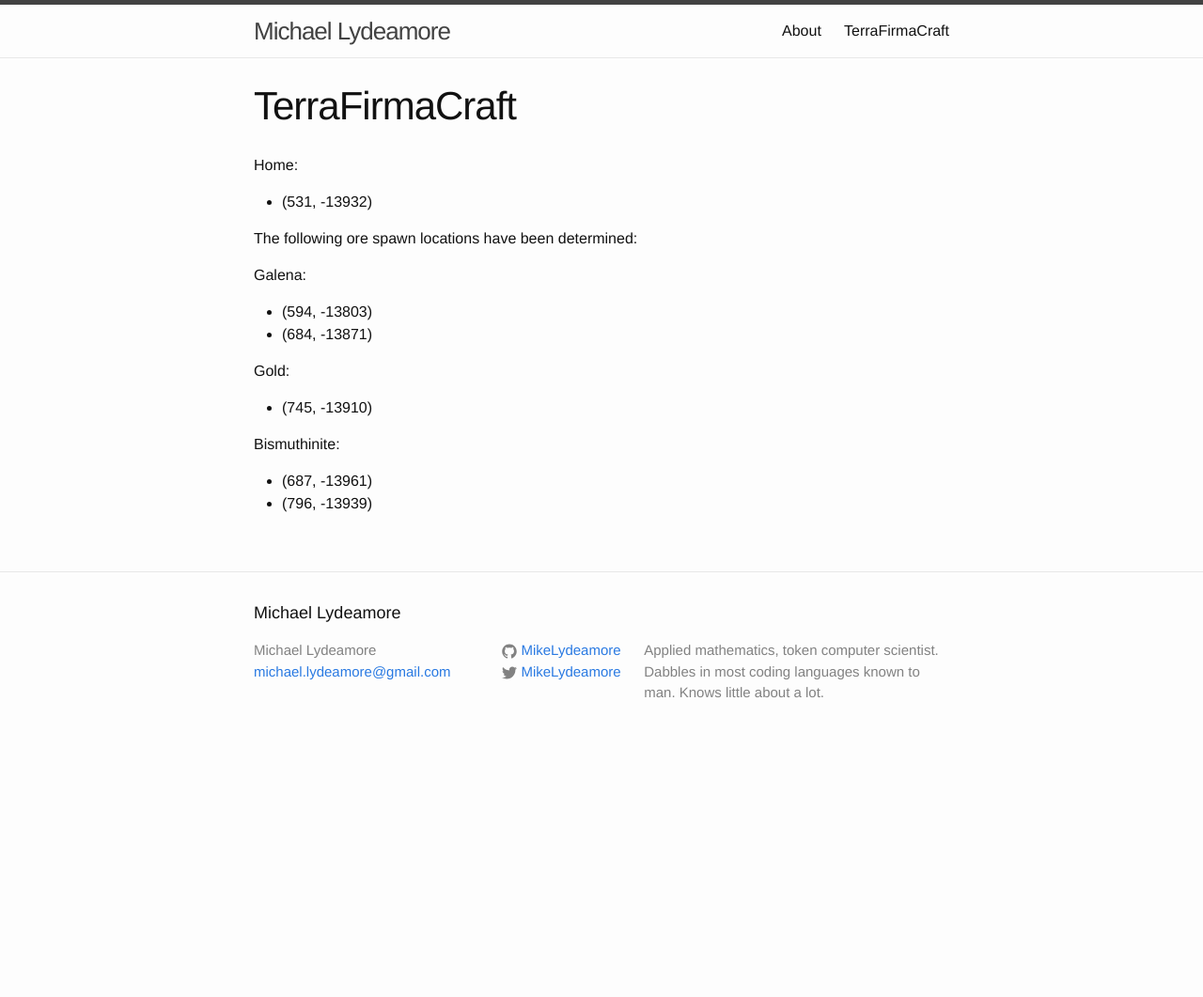
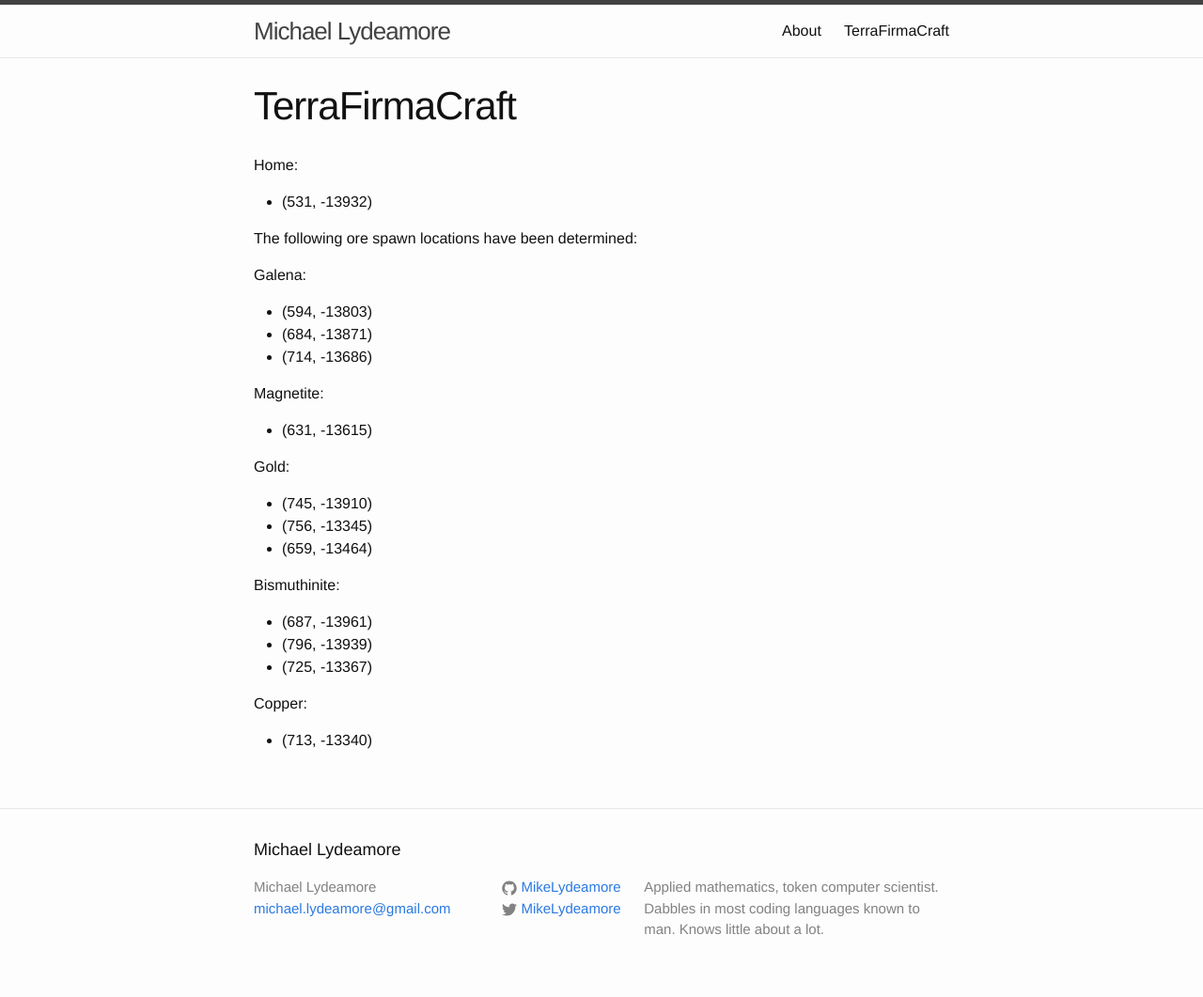
Before and after one commit to MikeLydeamore/MikeLydeamore.github.io, a Jekyll site: the page built from tfc.md, in a window 1280 px wide. Shown: the whole page at 94% size. Built offline with Jekyll 4.4.1, drawn with Linux system fonts in a browser that asks for light colours; before the commit the page ends 900 px from its top, so only the background shows below that.

Commit message:
TFC changes

```diff
--- a/tfc.md
+++ b/tfc.md
@@ -14,12 +14,25 @@ Galena:
 
 * (594, -13803)
 * (684, -13871)
+* (714, -13686)
+
+Magnetite:
+
+* (631, -13615)
+
 
 Gold:
 
 * (745, -13910)
+* (756, -13345)
+* (659, -13464)
 
 Bismuthinite:
 
 * (687, -13961)
 * (796, -13939)
+* (725, -13367)
+
+Copper:
+
+* (713, -13340)
```
